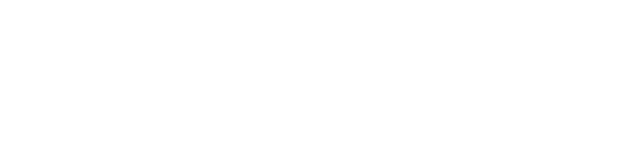
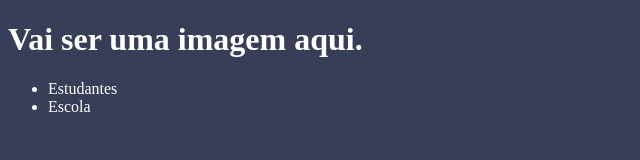
Before and after one commit to lrafa10z/Site-2-b, a plain HTML site: page Site Escola/index.html in a window 1280 px wide. Shown: the whole page, without its empty margins (0-640 px from the left). Drawn offline with Linux system fonts and the light colour scheme.

Commit message:
Add files via upload

```diff
--- a/Site Escola/index.html
+++ b/Site Escola/index.html
@@ -4,9 +4,17 @@
     <meta charset="UTF-8">
     <meta http-equiv="X-UA-Compatible" content="IE=edge">
     <meta name="viewport" content="width=device-width, initial-scale=1.0">
-    <title>Site escola</title>
+    <title>Site Principal</title>
+    <link rel="stylesheet" href="style.css">
+
 </head>
 <body>
-
+    <header>
+        <h1>Vai ser uma imagem aqui.</h1>
+        <ul>
+            <li>Estudantes</li>
+            <li>Escola</li>
+        </ul>
+    </header>
 </body>
 </html>
--- /dev/null
+++ b/Site Escola/style.css
@@ -0,0 +1,4 @@
+body {
+    background-color: #383D58;
+    color: white;
+}
```
Also changed, not shown: Site Escola/sitepart2.html (added, +12 -0 lines).
